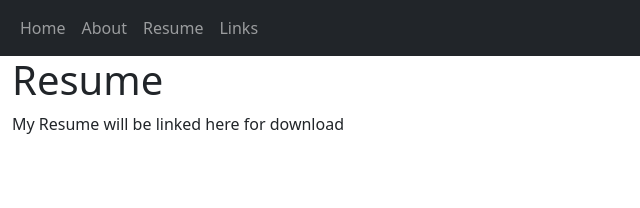
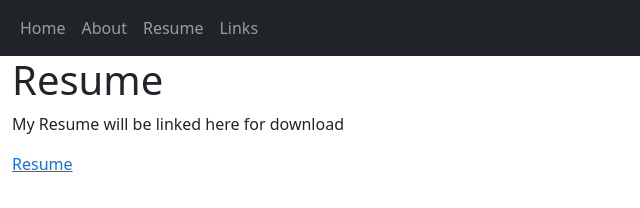
Before and after one commit to johnawin/johnathan-khoa-nguyen, a Gatsby site: page /resume in a window 1280 px wide. Shown: the full height of the page, 0-640 px from the left. Built offline with nearby package versions, Linux system fonts and the light colour scheme; Gatsby itself is replaced by a stand-in of ours.

Commit message:
added download link for resume

```diff
--- a/package.json
+++ b/package.json
@@ -22,6 +22,7 @@
     "gatsby-source-filesystem": "^4.21.1",
     "react": "^18.1.0",
     "react-bootstrap": "^2.5.0",
-    "react-dom": "^18.1.0"
+    "react-dom": "^18.1.0",
+    "react-router-dom": "^6.3.0"
   }
 }
--- a/src/pages/resume.js
+++ b/src/pages/resume.js
@@ -1,10 +1,12 @@
 import * as React from "react"
 import Layout from '../components/layout'
-
+import ReactDOM from "react-dom/client"
+import {Link} from 'react-router-dom'
 const ResumePage = () =>{
   return (
     <Layout pageTitle="Resume">
       <p>My Resume will be linked here for download</p>
+      <a href="../dl/AA. Johnathan Nguyen Resume.pdf" download>Resume</a>
     </Layout>
   )
 }
```
Also changed, not shown: 2 other files.
